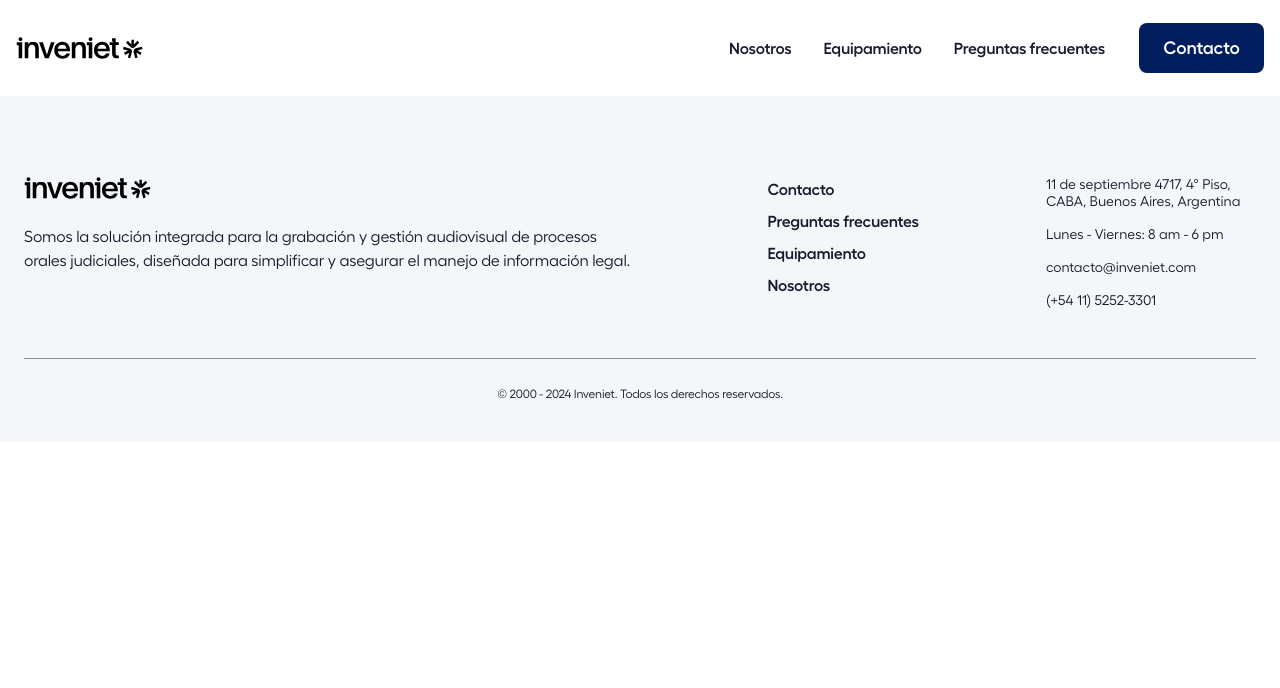
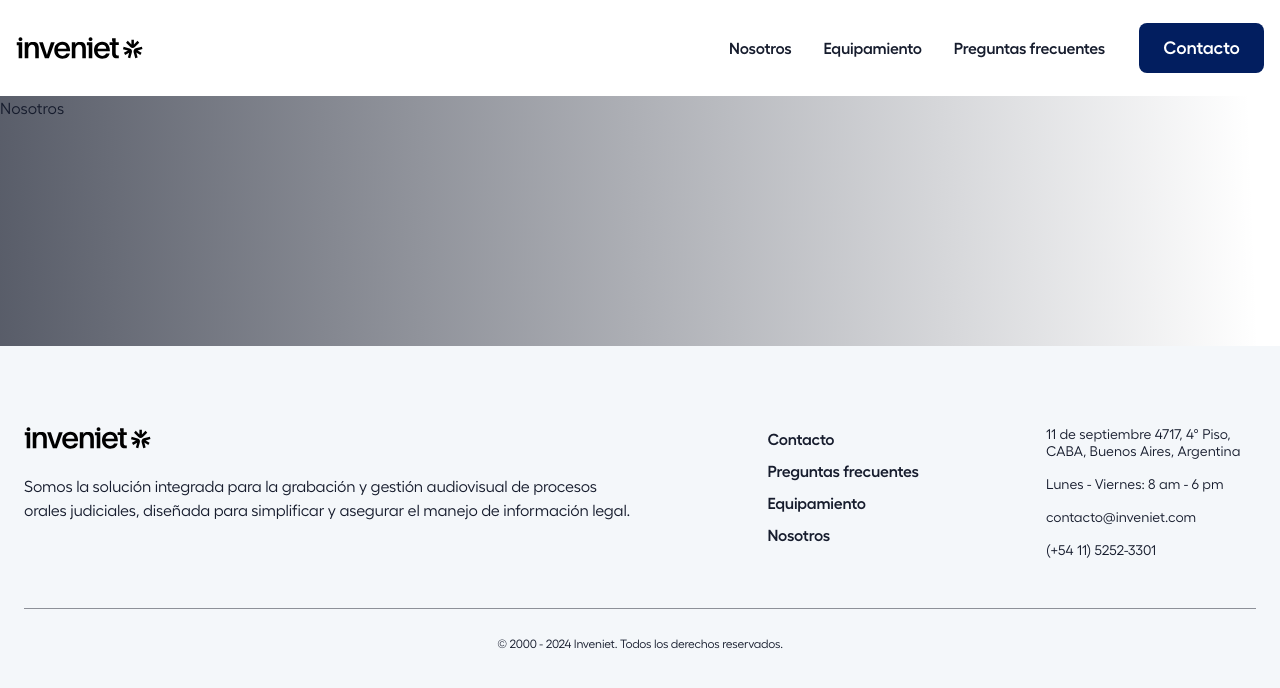
Before and after one commit to pascualmanuel/inveniet, a React (Create React App) app: page /nosotros in a window 1280 px wide. Shown: the top 688 px of the page. Built offline with nearby package versions, Linux system fonts and the light colour scheme.

Commit message:
About us create

```diff
--- a/src/App.js
+++ b/src/App.js
@@ -8,6 +8,7 @@ import WhyUs from "./Components/WhyUs";
 import Footer from "./Components/Footer";
 import Home from "./Pages/Home";
 import { BrowserRouter, Routes, Route, useLocation } from "react-router-dom";
+import Nosotros from "./Pages/Nosotros";
 
 function App() {
   return (
@@ -15,6 +16,7 @@ function App() {
       <Navbar />
       <Routes>
         <Route path="/" element={<Home />} />
+        <Route path="/nosotros" element={<Nosotros />} />
       </Routes>
       <Footer />
     </BrowserRouter>
--- a/src/Components/AboutUs.jsx
+++ b/src/Components/AboutUs.jsx
@@ -1,6 +1,7 @@
 import React from "react";
 import { ReactSVG } from "react-svg";
 import Beepannel from "../assets/icons/beepanel.svg";
+import { Link } from "react-router-dom";
 const AboutUs = () => {
   return (
     <>
@@ -15,8 +16,8 @@ const AboutUs = () => {
               judiciales.
             </p>
             <div className=" h-[50px] w-[192px] flex justify-center items-center bg-[#f4f7fa1a] rounded-lg">
-              <a
-                href="/#contact"
+              <Link
+                to={"/nosotros"}
                 className="contact-button myCTA text-white flex flex-row items-center"
               >
                 <span className="mr-[10px] text-white">Sobre nosotros</span>
@@ -42,7 +43,7 @@ const AboutUs = () => {
                     strokeLinejoin="bevel"
                   />
                 </svg>
-              </a>
+              </Link>
             </div>
           </div>
 
--- /dev/null
+++ b/src/Pages/Nosotros.jsx
@@ -0,0 +1,11 @@
+import React from "react";
+
+const Nosotros = () => {
+  return (
+    <>
+      <div className="w-screen h-[250px] nosotros-bg">Nosotros</div>
+    </>
+  );
+};
+
+export default Nosotros;
--- a/src/index.css
+++ b/src/index.css
@@ -139,6 +139,17 @@
   align-items: center;
 }
 
+.nosotros-bg {
+  background-image: url("./assets/about_us.png");
+  background-position: center;
+  background-size: cover;
+  background: linear-gradient(
+    87.91deg,
+    #161c2d -39.09%,
+    rgba(22, 28, 45, 0) 97.71%
+  );
+}
+
 @media (min-width: 390px) {
   .logo-section {
     gap: 16px;
```
Also changed, not shown: src/assets/about_us.png (added), src/assets/equipment.png (added).
